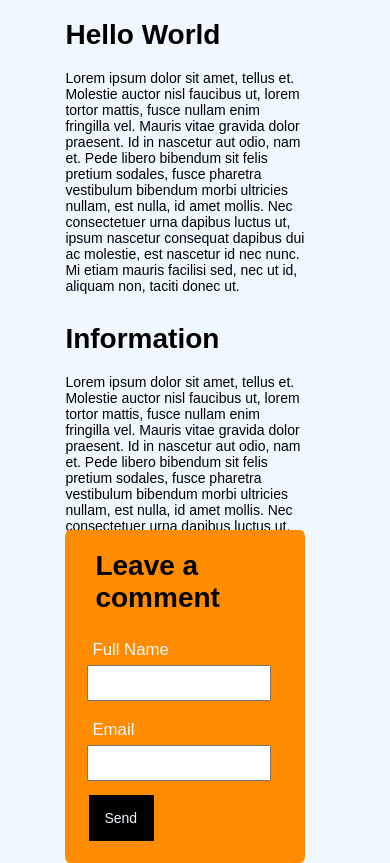
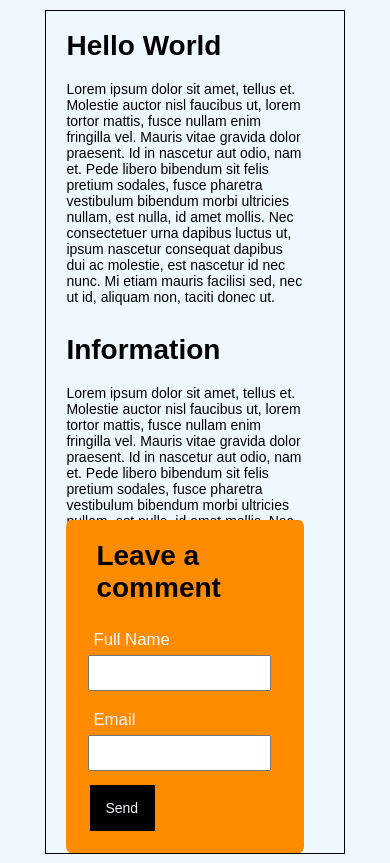
Before and after one commit to jsingh-github/responsiveformcomment, a plain HTML site: page index.html in a window 390 px wide. Drawn offline with Linux system fonts and the light colour scheme.

Commit message:
css change v2
Updated .inner margin-top to 80%

```diff
--- a/style.css
+++ b/style.css
@@ -62,20 +62,23 @@ body {
 @media only screen and (max-width: 650px) {
 
 .container {
-
+    border: 1px solid;
     position: relative;
     font-size: 15px;
     margin-top: 5px;
     min-height: 100%;
 }
 
+.panel {
 
+    margin-bottom: 20px;
+
+}
 
 .inner {
     position: absolute;
     width: 80%;
-    position: absolute;
-    margin-top: 55%;
+    margin-top: 80%;
     left: 0;
     margin-left: 20px;
     box-sizing: content-box;
```
